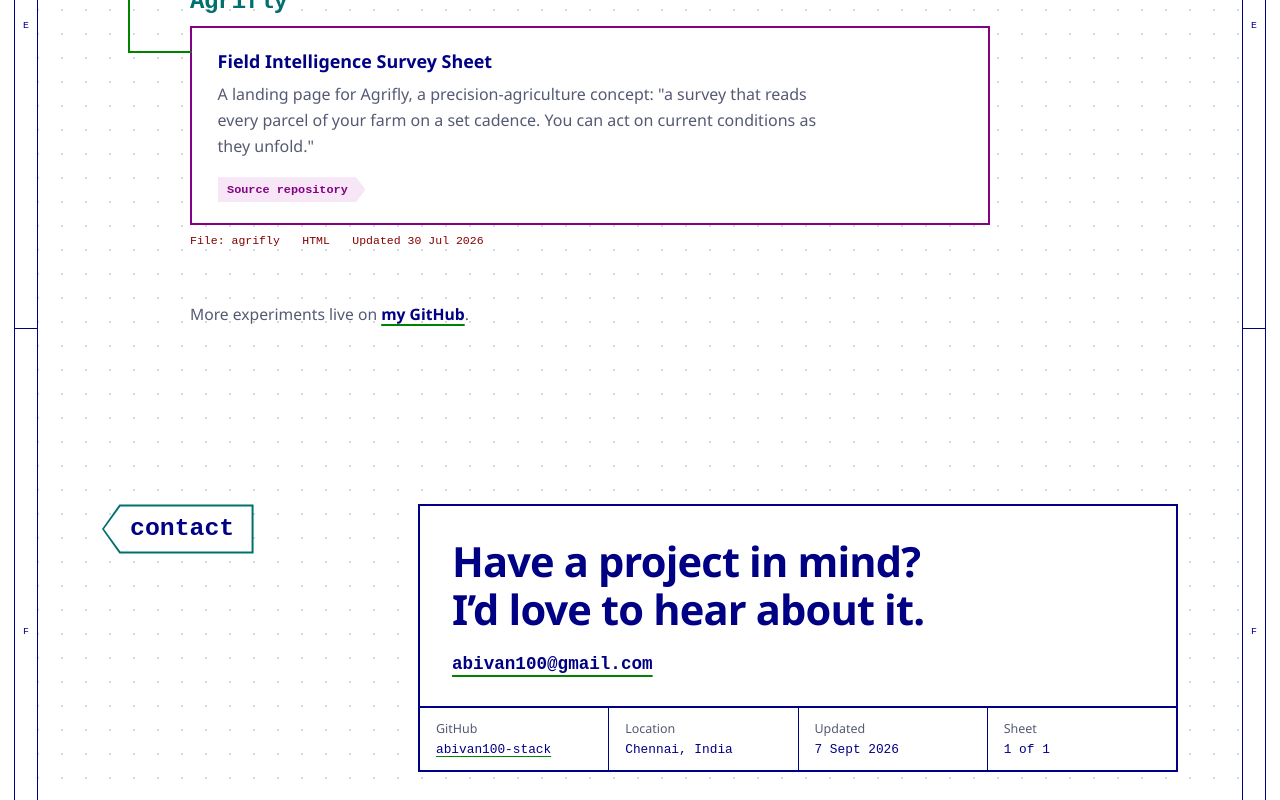
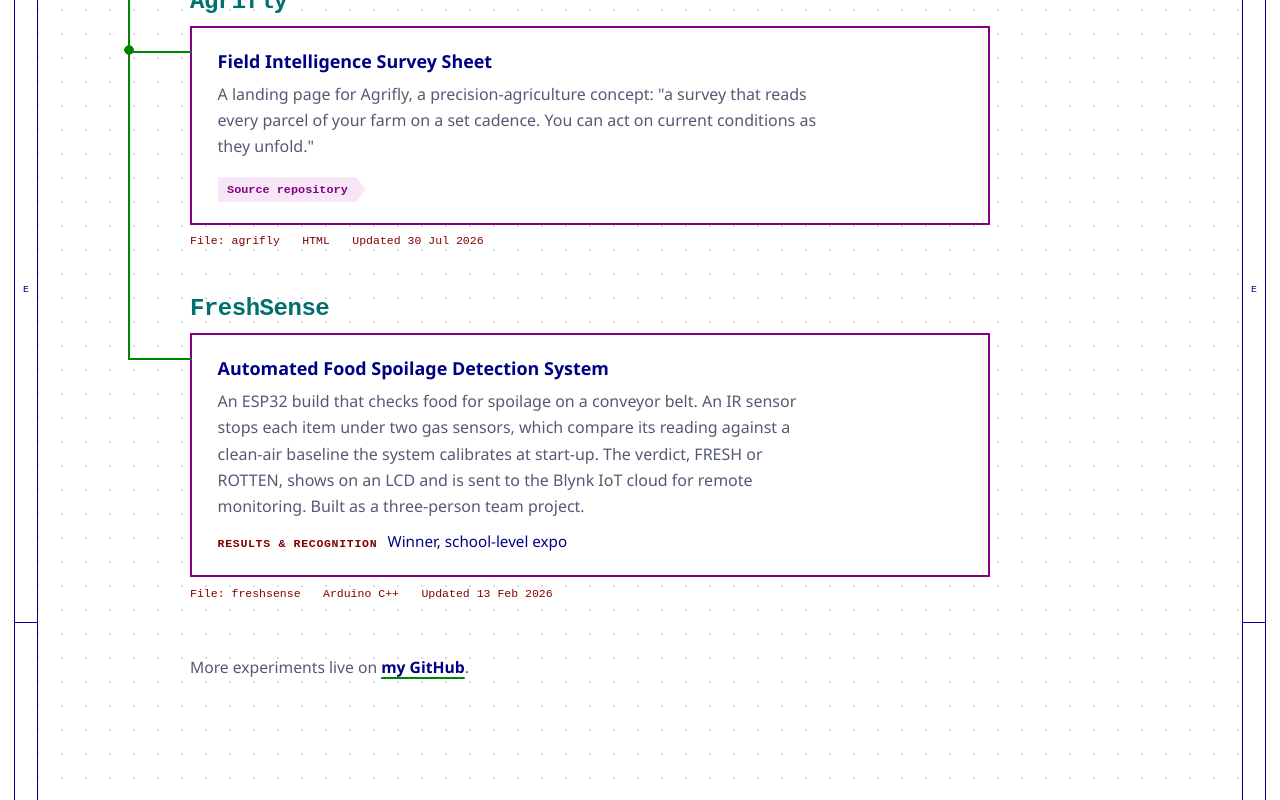
Before and after one commit to abivan100-stack/abivan-portfolio, a React (Vite) app: page / in a window 1280 px wide. Shown: the part 2740-3540 px from the top of the page. Built offline with nearby package versions, Linux system fonts and the light colour scheme; a web font is replaced by a local one.

Commit message:
Add FreshSense project with its expo recognition

```diff
--- a/src/App.tsx
+++ b/src/App.tsx
@@ -33,7 +33,7 @@ function ProjectSheet({ project }: { project: Project }) {
   return (
     <li className="sub-sheet">
       <h3 className="sheet-name">
-        <a href={project.url} target="_blank" rel="noreferrer">{projectTitle}</a>
+        {project.url ? <a href={project.url} target="_blank" rel="noreferrer">{projectTitle}</a> : projectTitle}
       </h3>
       <div className="sheet-box">
         {projectSubtitle && <p className="sheet-subtitle">{projectSubtitle}</p>}
@@ -44,10 +44,12 @@ function ProjectSheet({ project }: { project: Project }) {
         {project.recognition && (
           <p className="sheet-recognition"><span>Results &amp; Recognition</span> {project.recognition}</p>
         )}
-        <div className="sheet-pins">
-          <a className="hier-pin" href={project.url} target="_blank" rel="noreferrer">Source repository</a>
-          {project.demoUrl && <a className="hier-pin" href={project.demoUrl} target="_blank" rel="noreferrer">Open live demo</a>}
-        </div>
+        {(project.url || project.demoUrl) && (
+          <div className="sheet-pins">
+            {project.url && <a className="hier-pin" href={project.url} target="_blank" rel="noreferrer">Source repository</a>}
+            {project.demoUrl && <a className="hier-pin" href={project.demoUrl} target="_blank" rel="noreferrer">Open live demo</a>}
+          </div>
+        )}
       </div>
       <p className="sheet-file">
         <span>File: {project.slug}</span>
--- a/src/data/projects.json
+++ b/src/data/projects.json
@@ -63,5 +63,18 @@
     "topics": [],
     "stars": 0,
     "updatedAt": "2026-07-30T08:10:33Z"
+  },
+  {
+    "slug": "freshsense",
+    "name": "FreshSense -- Automated Food Spoilage Detection System",
+    "summary": "An ESP32 build that checks food for spoilage on a conveyor belt. An IR sensor stops each item under two gas sensors, which compare its reading against a clean-air baseline the system calibrates at start-up. The verdict, FRESH or ROTTEN, shows on an LCD and is sent to the Blynk IoT cloud for remote monitoring. Built as a three-person team project.",
+    "contextNote": null,
+    "recognition": "Winner, school-level expo",
+    "url": null,
+    "demoUrl": null,
+    "language": "Arduino C++",
+    "topics": [],
+    "stars": 0,
+    "updatedAt": "2026-02-13T00:00:00Z"
   }
 ]
```
Also changed, not shown: scripts/sync-projects.mjs (+24 -3 lines).
